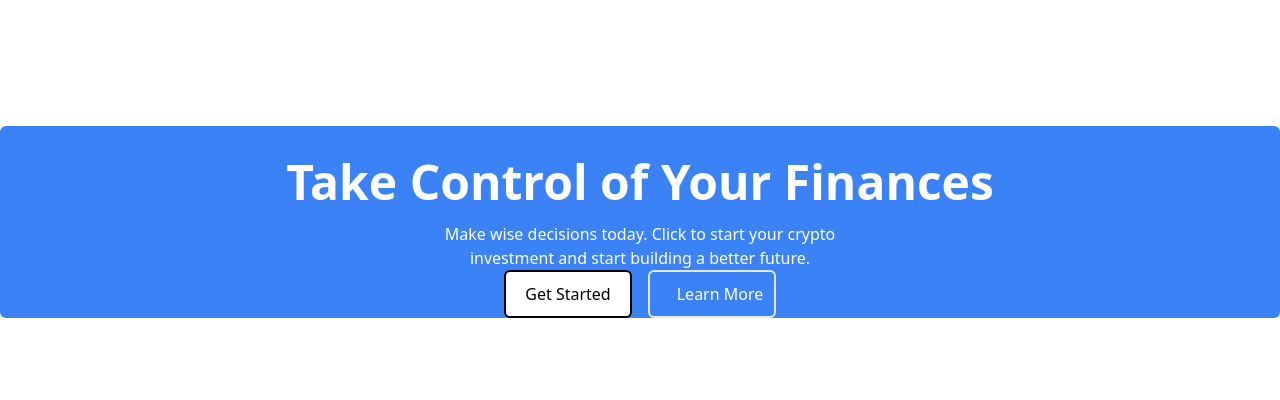
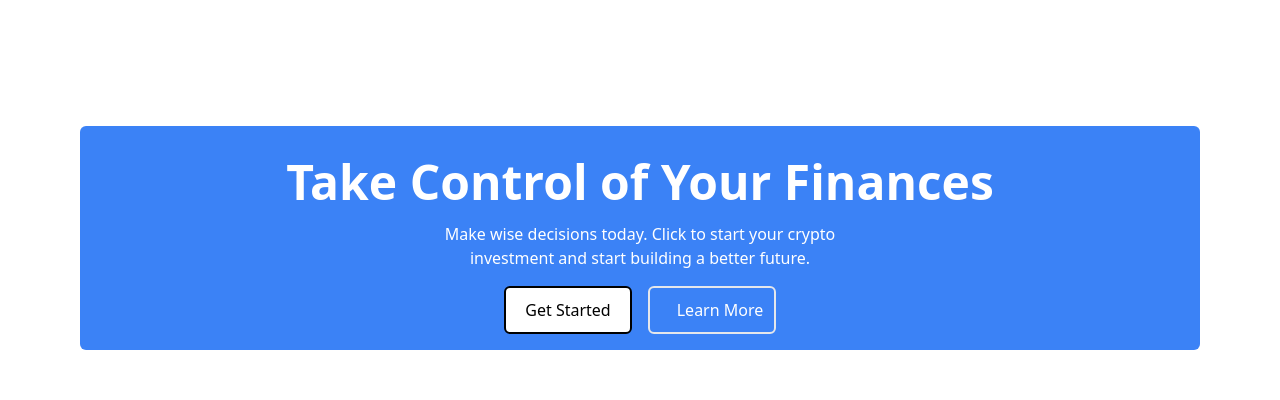
Before and after one commit to Promise278/FinTech, a website: page index.html in a window 1280 px wide. Shown: the part 3340-3740 px from the top of the page. Drawn offline with nearby package versions, Linux system fonts and the light colour scheme.

Commit message:
added images and and added style for the finances

```diff
--- a/index.html
+++ b/index.html
@@ -218,10 +218,10 @@
         </div>
     </div>
     <div class="mt-56">
-        <div class="bg-blue-500 rounded-md">
+        <div class="bg-blue-500 rounded-md mx-20 h-56">
             <h2 class="pt-8 font-bold text-white text-center text-5xl mt-24">Take Control of Your Finances</h2>
             <p class="pt-4 text-center text-white">Make wise decisions today. Click to start your crypto <br> investment and start building a better future.</p>
-            <div class="flex justify-center items-center gap-4">
+            <div class="flex justify-center items-center gap-4 mt-4">
                 <button class="bg-white text-black w-32 h-12 rounded-md border-2 border-black">Get Started</button>
                 <button class="bg-blue-500 text-white hover:bg-black w-32 h-12 rounded-md border-2 pl-4">Learn More</button>
             </div>
```
Also changed, not shown: dist/index.html, dist/style.css.
